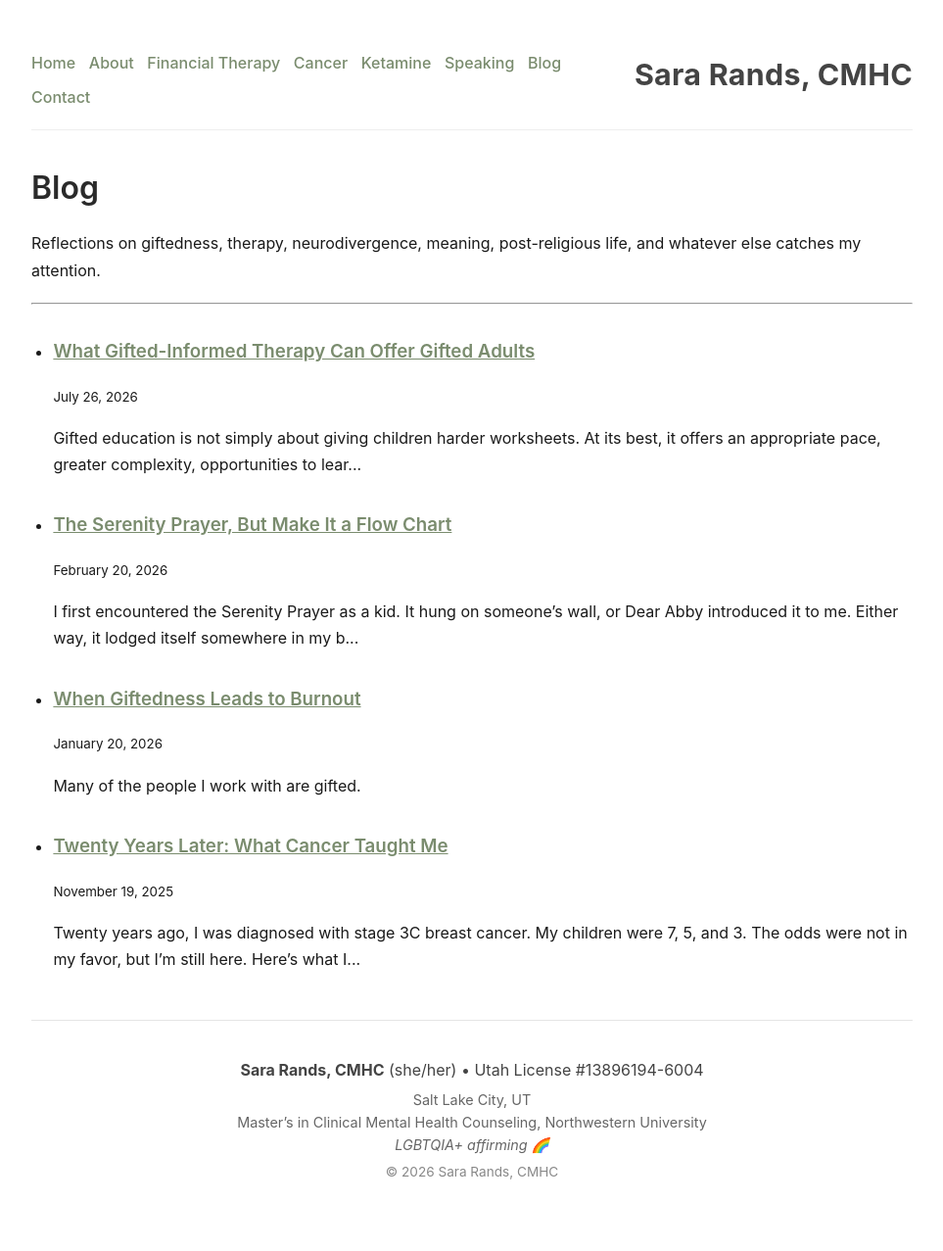
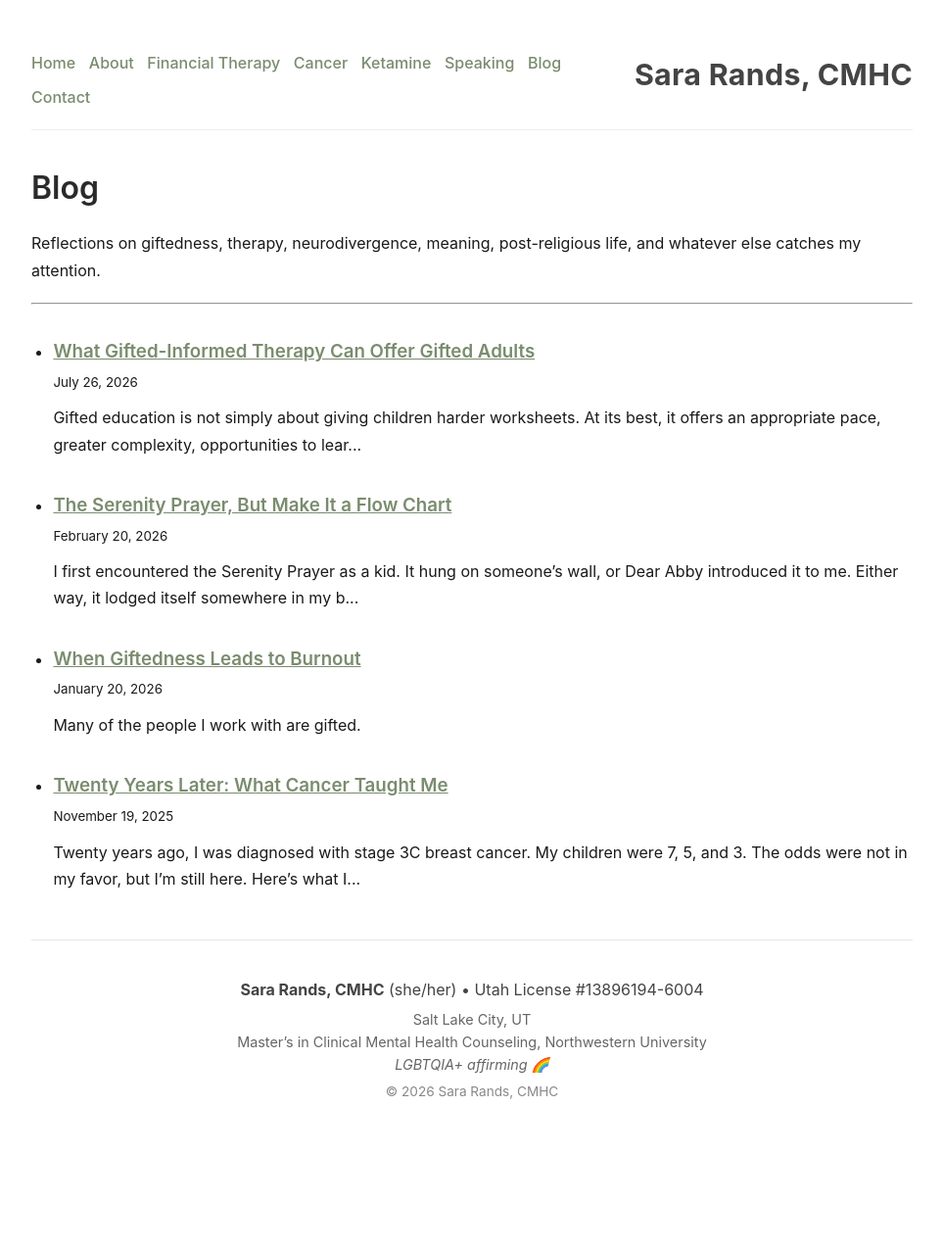
Before and after one commit to SaraRands/sararands-site, a Jekyll site: the page built from blog/index.md, in a window 1280 px wide. Shown: the whole page at 98% size, without its empty margins (158-1121 px from the left). Built offline with Jekyll 4.4.1, drawn with Linux system fonts in a browser that asks for light colours; after the commit the page ends 1195 px from its top, so only the background shows below that.

Commit message:
blog list spacing

```diff
--- a/blog/index.md
+++ b/blog/index.md
@@ -14,9 +14,32 @@
 <ul>
   {% for post in site.posts %}
   <li>
-    <h3><a href="{{ site.baseurl }}{{ post.url }}">{{ post.title }}</a></h3>
-    <small>{{ post.date | date: "%B %-d, %Y" }}</small>
-    <p>{{ post.excerpt | strip_html | truncate: 160 }}</p>
+    <h3 class="blog-index-title">
+      <a href="{{ site.baseurl }}{{ post.url }}">{{ post.title }}</a>
+    </h3>
+
+    <small class="blog-index-date">
+      {{ post.date | date: "%B %-d, %Y" }}
+    </small>
+
+    <p class="blog-index-excerpt">
+      {{ post.excerpt | strip_html | truncate: 160 }}
+    </p>
   </li>
   {% endfor %}
 </ul>
+
+<style>
+  .blog-index-title {
+    margin-bottom: 0.25rem;
+  }
+
+  .blog-index-date {
+    display: block;
+    margin-bottom: 0.75rem;
+  }
+
+  .blog-index-excerpt {
+    margin-top: 0;
+  }
+</style>
```
